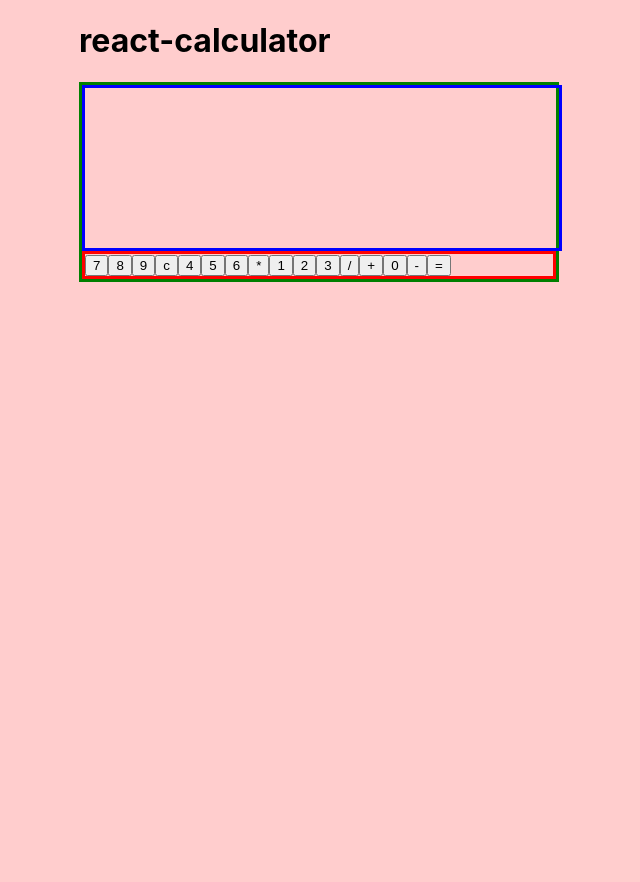
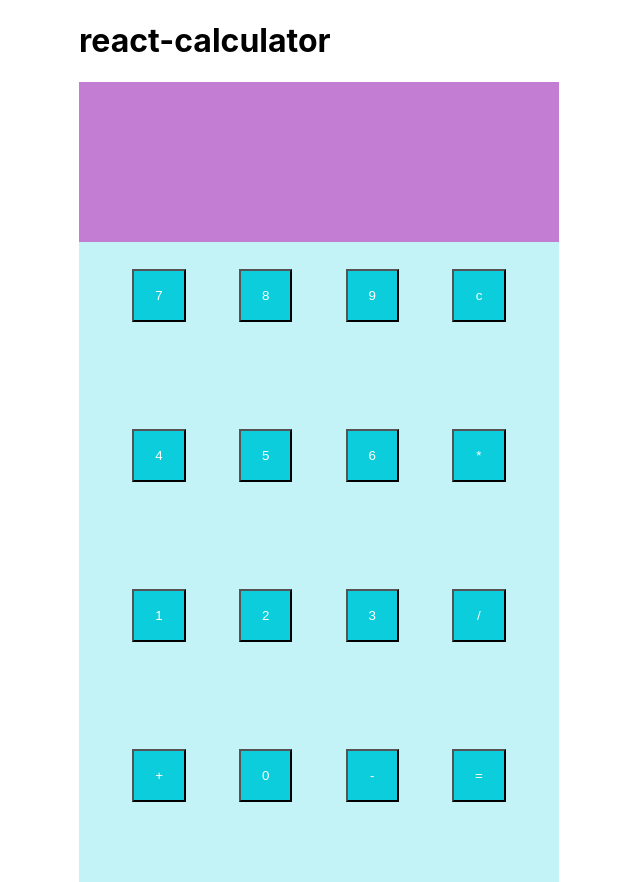
Before and after one commit to Fluffy-Lion/react-calculator-v2, a React (Create React App) app: page / in a window 1280 px wide. Shown: the whole page, without its empty margins (321-961 px from the left). Before the commit the page ends 800 px from the top, so only its background shows below. Built offline with nearby package versions, Linux system fonts and the light colour scheme.

Commit message:
have color theme, updating buttons

```diff
--- a/src/App.css
+++ b/src/App.css
@@ -1,11 +1,22 @@
+/*
+      (ง'̀-'́)ง
+    (ง'̀-'́)ง
+  (ง'̀-'́)ง
+color theme
+#871CA1
+#2C1679
+#0CCDDB
+#FFFFFF
+*/
+
 body {
-  background-color: rgb(255, 205, 205);
+  background-color:#ffffff;
   display: flex;
   justify-content: center;
 }
 
 .calcWrapper{
-  border: solid green 3px;
+  /* border: solid green 3px; */
   box-sizing: border-box;
   display: flex;
   justify-content: center;
@@ -14,10 +25,25 @@ body {
 
 }
 .calcScreen {
-  border: solid blue 3px;
+  /* border: solid blue 3px; */
+  background-color: #c37ed4;
   width: 100%;
   height: 10em;
 }
 .buttonWrapper{
-  border: solid red 3px;
+  /* border: solid red 3px; */
+  background-color: #0ccddb3f;
+  display : flex;
+  justify-content: center;
+  height: 40em;
+  flex-wrap: wrap;
 }
+.individButton {
+  /* border: solid lime 3px; */
+  color: #ffffff;
+  background-color: #0ccddb;
+  margin: 2em;
+  height: 4em;
+  width: 4em;
+  flex-wrap: wrap;
+}
--- a/src/App.js
+++ b/src/App.js
@@ -37,6 +37,7 @@ class App extends Component {
           {this.state.buttons.map((button, index) => {
             return (
                 <Button
+
                 value={button}
                 key={index}
                 clickHandler={this.clickHandler}
@@ -52,7 +53,9 @@ class App extends Component {
 
 const Button = (props) => {
   return(
-      <button onClick={() => props.clickHandler(props.value)}>
+      <button
+      className="individButton"
+      onClick={() => props.clickHandler(props.value)}>
         {props.value}
       </button>
   )
```
Also changed, not shown: 1 other file (tests, documents, lock files or other folders).
